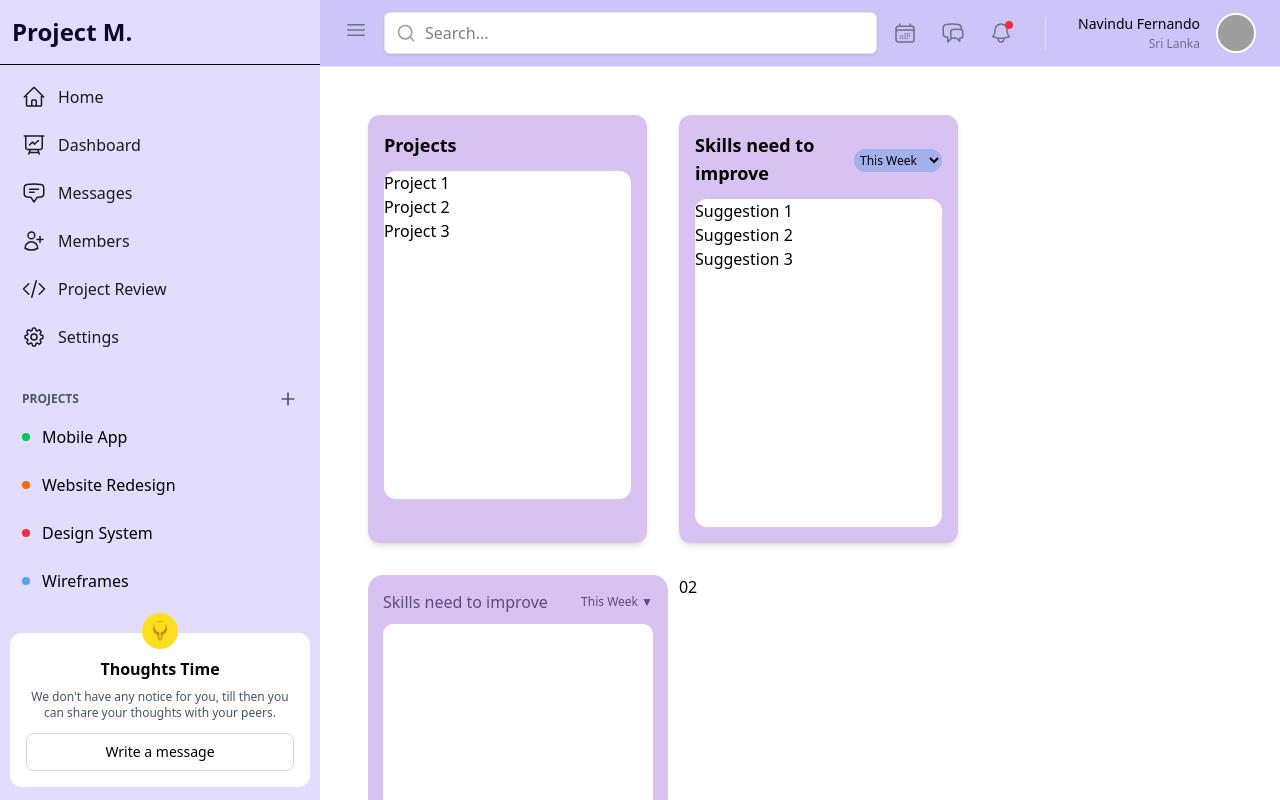
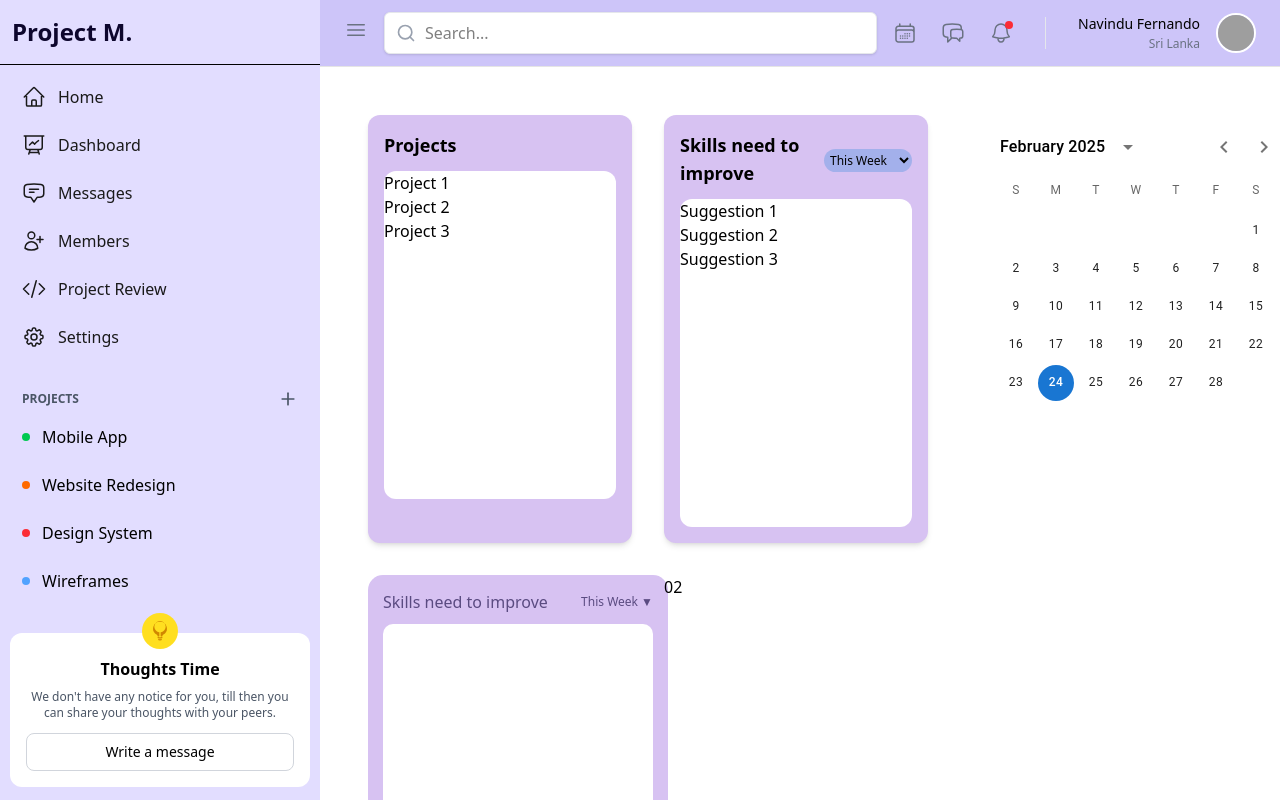
Before and after one commit to navindufernando/QUBIQ, a React (Vite) app in the folder common/sideandnavbar/: page /dashboard in a window 1280 px wide. Shown: the top 800 px of the page. Built offline with nearby package versions, Linux system fonts and the light colour scheme; grey boxes are pictures that could not be loaded.

Commit message:
Implemented Calendar

```diff
--- a/common/sideandnavbar/package.json
+++ b/common/sideandnavbar/package.json
@@ -10,8 +10,13 @@
     "preview": "vite preview"
   },
   "dependencies": {
+    "@emotion/react": "^11.14.0",
+    "@emotion/styled": "^11.14.0",
     "@mui/icons-material": "^6.4.4",
+    "@mui/material": "^6.4.6",
+    "@mui/x-date-pickers": "^7.27.1",
     "@tailwindcss/vite": "^4.0.6",
+    "dayjs": "^1.11.13",
     "react": "^19.0.0",
     "react-calendar": "^5.1.0",
     "react-dom": "^19.0.0",
--- a/common/sideandnavbar/src/pages/Dashboard-dev/DevDashboard.tsx
+++ b/common/sideandnavbar/src/pages/Dashboard-dev/DevDashboard.tsx
@@ -1,12 +1,21 @@
 import React, { useState } from "react";
 import Calendar from "react-calendar";
+import { LocalizationProvider } from "@mui/x-date-pickers/LocalizationProvider";
+import { AdapterDayjs } from "@mui/x-date-pickers/AdapterDayjs";
+import { DateCalendar } from "@mui/x-date-pickers/DateCalendar";
+import dayjs, { Dayjs } from "dayjs";
+
 import "react-calendar/dist/Calendar.css";
 import "./Calendar.css";
 import ProjectsCard from "./ProjectsCard";
 import SkillImprovementCard from "./SkillImprovementCard";
 
 const DevDashboard = () => {
-  const [date, setDate] = useState(new Date());
+  const [selectedDate, setSelectedDate] = useState<Dayjs>(dayjs());
+
+  const handleDateChange = (newDate: Dayjs) => {
+    setSelectedDate(newDate);
+  };
 
   const cardStyle = {
     width: "300px",
@@ -85,7 +94,11 @@ const DevDashboard = () => {
         </div>
       </div>
       {/* Side Panel */}
-      <div className="w-1/3 p-6"></div>
+      <div className="w-1/3 p-6">
+        <LocalizationProvider dateAdapter={AdapterDayjs}>
+          <DateCalendar value={selectedDate} onChange={handleDateChange} />
+        </LocalizationProvider>
+      </div>
     </div>
   );
 };
```
Also changed, not shown: 1 other file (tests, documents, lock files or other folders).
